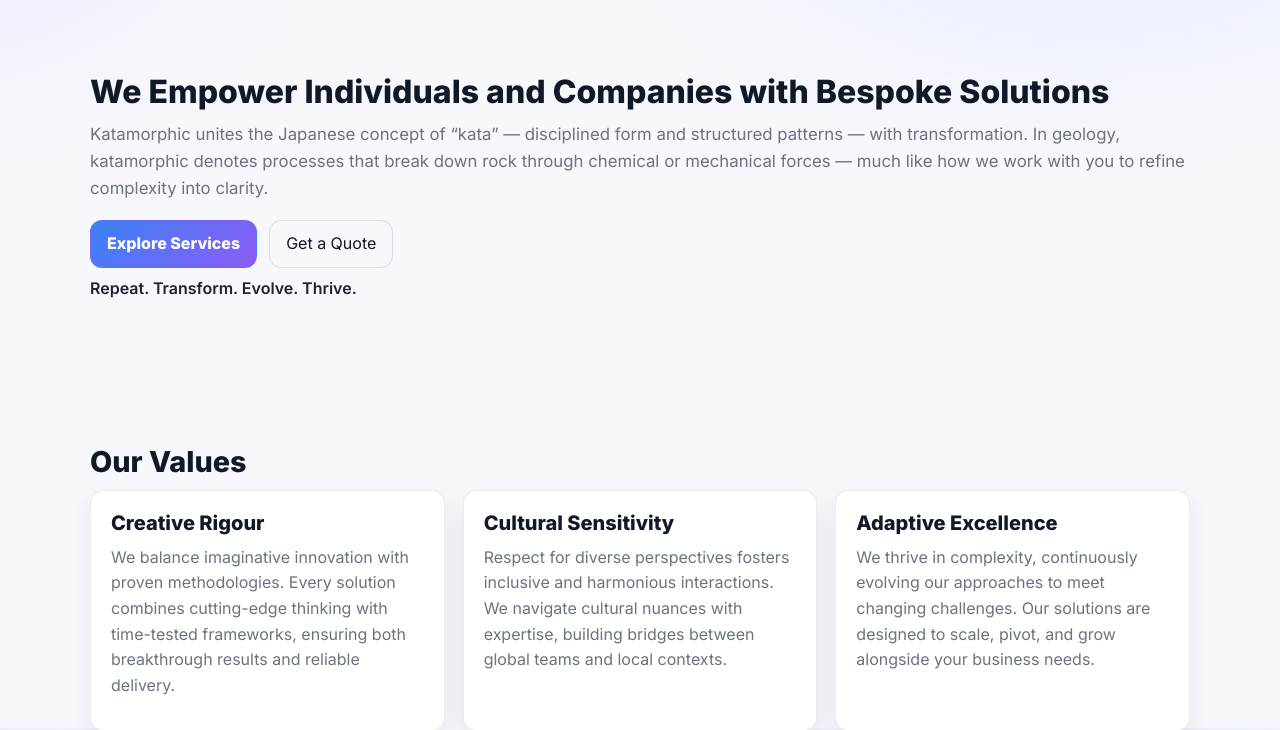
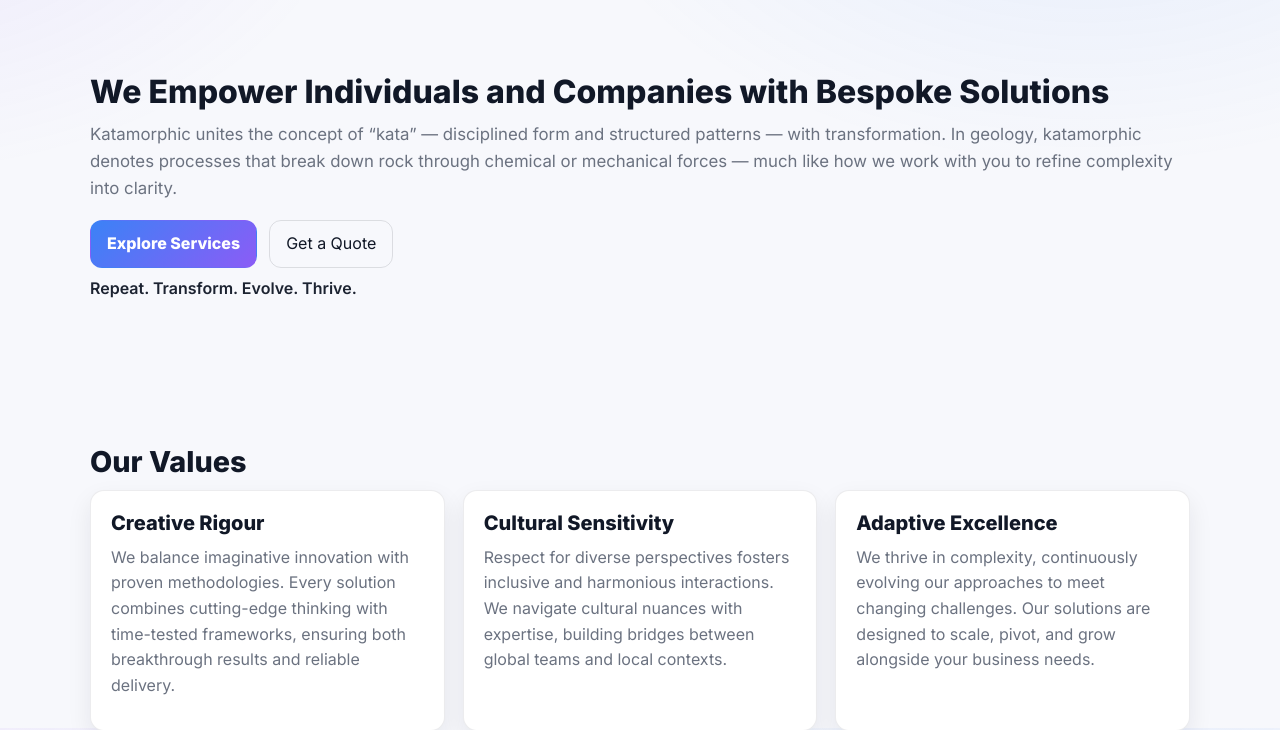
Before and after one commit to Katamorphic-Consulting/katamorphic-consulting.github.io, a plain HTML site: page index.html in a window 1280 px wide. Shown: the part 72-802 px from the top of the page. Drawn offline with Linux system fonts and the light colour scheme.

Commit message:
Update index.html

```diff
--- a/index.html
+++ b/index.html
@@ -33,7 +33,7 @@
         <section class="hero">
             <div class="container">
                 <h1>We Empower Individuals and Companies with Bespoke Solutions</h1>
-                <p class="lede">Katamorphic unites the Japanese concept of “kata” — disciplined form and structured patterns — with transformation. In geology, katamorphic denotes processes that break down rock through chemical or mechanical forces — much like how we work with you to refine complexity into clarity.</p>
+                <p class="lede">Katamorphic unites the concept of “kata” — disciplined form and structured patterns — with transformation. In geology, katamorphic denotes processes that break down rock through chemical or mechanical forces — much like how we work with you to refine complexity into clarity.</p>
                 <div class="cta-group">
                     <a href="#services" class="btn btn-primary">Explore Services</a>
                     <a href="#contact" class="btn btn-outline">Get a Quote</a>
```
